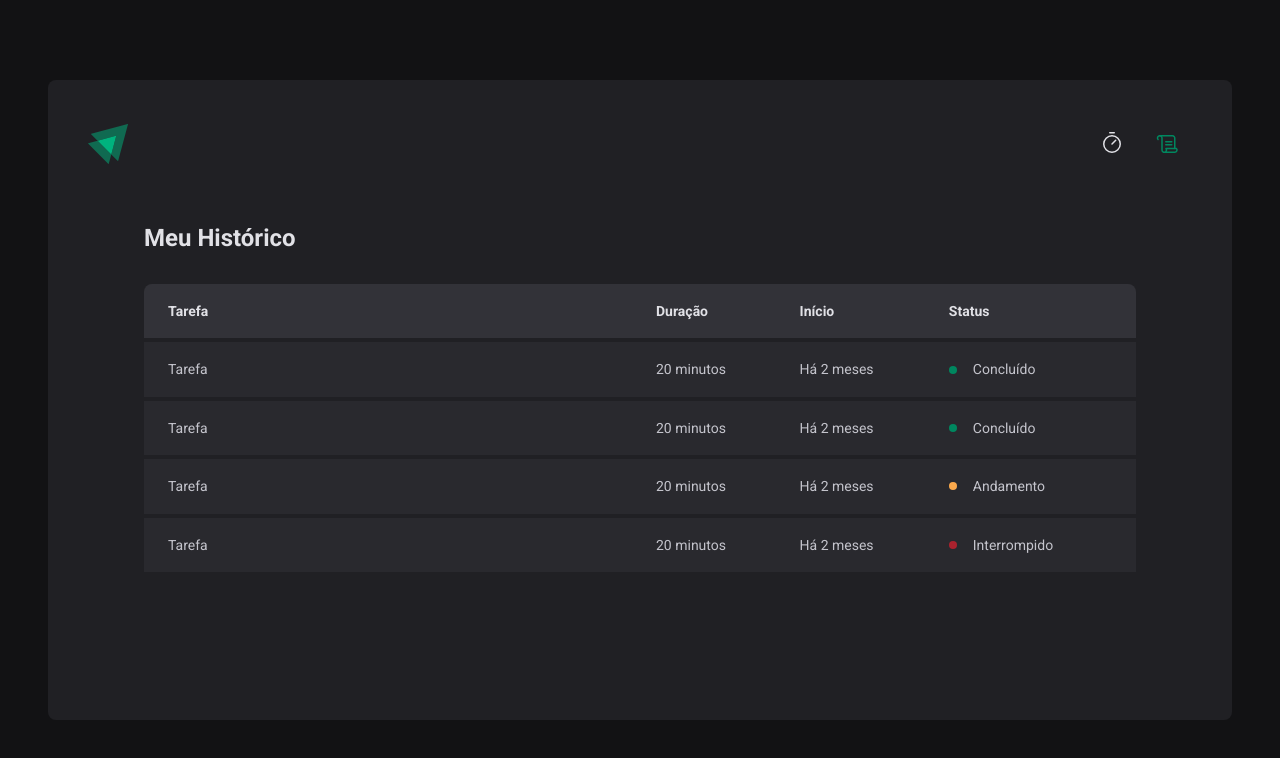
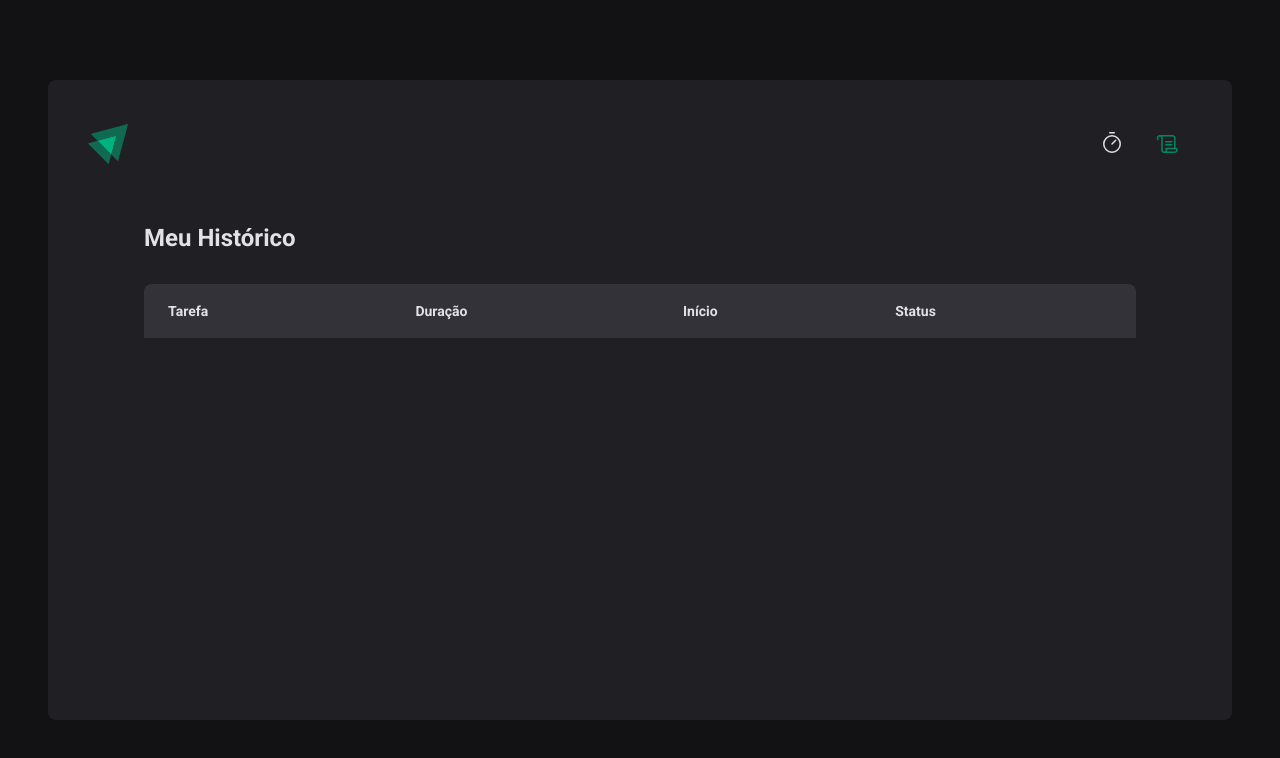
Before and after one commit to xChristianCRX/Pomodoro-Timer, a React (Vite) app: page /history in a window 1280 px wide. Shown: the top 758 px of the page. Built offline with nearby package versions, Linux system fonts and the light colour scheme.

Commit message:
FEAT: History Index with Cycles

```diff
--- a/src/pages/History/index.tsx
+++ b/src/pages/History/index.tsx
@@ -1,6 +1,8 @@
 import { useContext } from "react";
 import { HistoryContainer, HistoryList, Status } from "./styles";
 import { CyclesContext } from "../../context/CyclesContext";
+import { formatDistanceToNow } from "date-fns"
+import ptBR from "date-fns/locale/pt-BR"
 
 export function History() {
   const { cycles } = useContext(CyclesContext)
@@ -20,28 +22,31 @@
             </tr>
           </thead>
           <tbody>
-            <td>Tarefa</td>
-            <td>20 minutos</td>
-            <td>Há 2 meses</td>
-            <td><Status statusColor="green">Concluído</Status></td>
-          </tbody>
-          <tbody>
-            <td>Tarefa</td>
-            <td>20 minutos</td>
-            <td>Há 2 meses</td>
-            <td><Status statusColor="green">Concluído</Status></td>
-          </tbody>
-          <tbody>
-            <td>Tarefa</td>
-            <td>20 minutos</td>
-            <td>Há 2 meses</td>
-            <td><Status statusColor="yellow">Andamento</Status></td>
-          </tbody>
-          <tbody>
-            <td>Tarefa</td>
-            <td>20 minutos</td>
-            <td>Há 2 meses</td>
-            <td><Status statusColor="red">Interrompido</Status></td>
+            {cycles.map((cycle) => {
+              return (
+                <tr key={cycle.id}>
+                  <td>{cycle.task}</td>
+                  <td>{cycle.minutesAmount} minutos</td>
+                  <td>{formatDistanceToNow(cycle.startDate, {
+                    addSuffix: true,
+                    locale: ptBR
+                  })}</td>
+                  <td>
+                    {cycle.finishedDate && (
+                      <Status statusColor="green">Concluído</Status>
+                    )}
+
+                    {cycle.interruptedDate && (
+                      <Status statusColor="red">Interrompido</Status>
+                    )}
+
+                    {!cycle.finishedDate && !cycle.interruptedDate && (
+                      <Status statusColor="yellow">Em andamento</Status>
+                    )}
+                  </td>
+                </tr>
+              )
+            })}
           </tbody>
         </table>
       </HistoryList>
```
